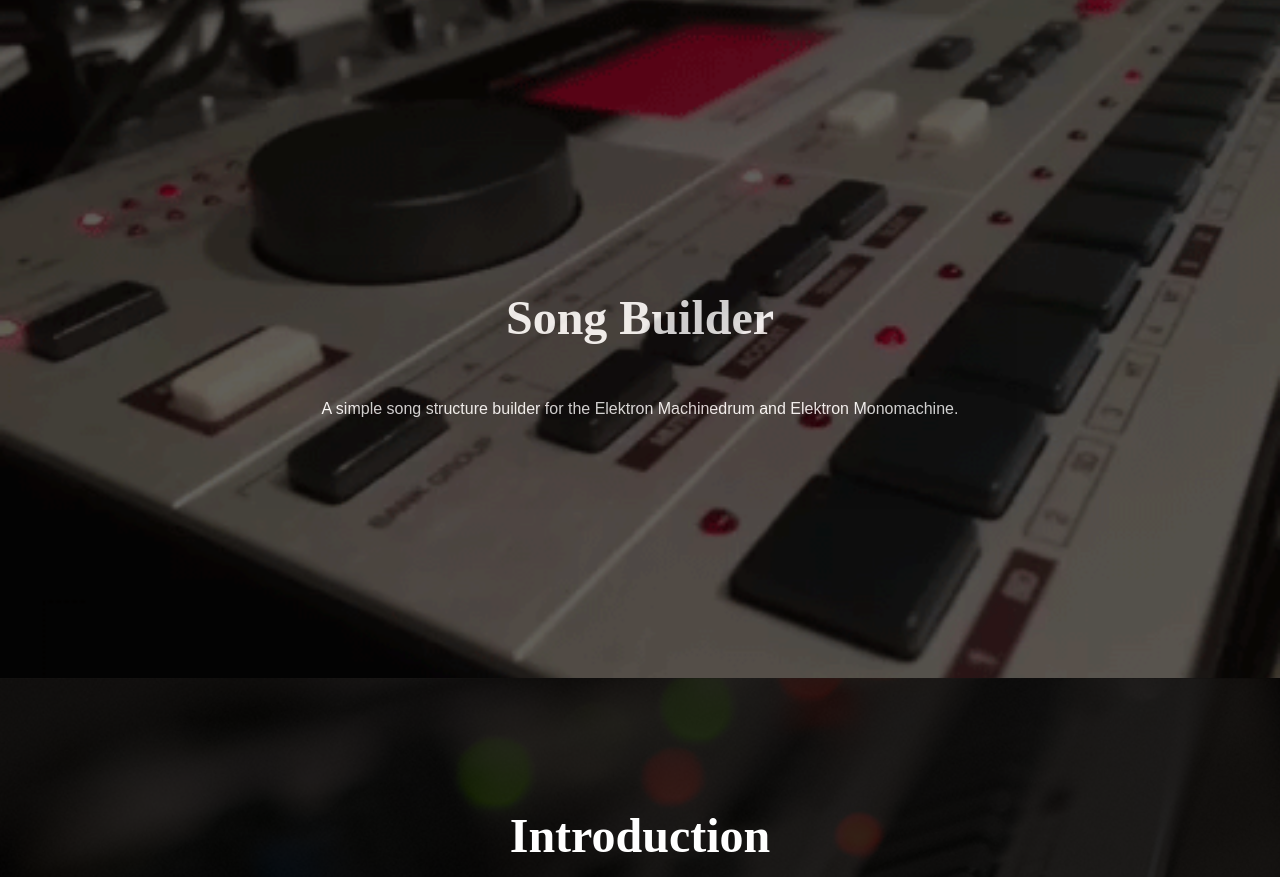
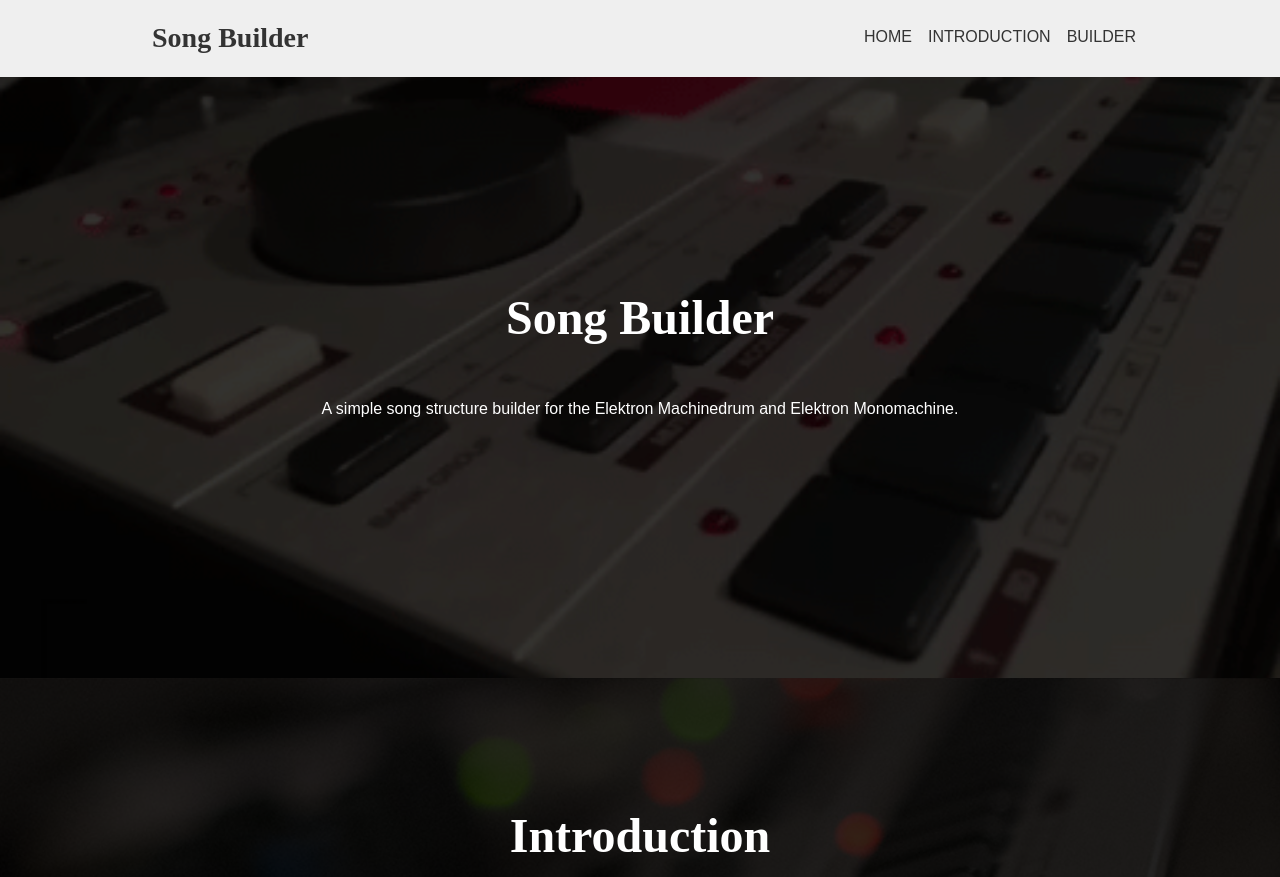
Before and after one commit to mitchellshelton/song-builder, a PHP site: page / in a window 1280 px wide. Shown: the top 877 px of the page. Run offline with PHP 8.4, Linux system fonts and the light colour scheme; some web fonts are replaced.

Commit message:
removed scrollr plugin and added navigation

```diff
--- a/index.php
+++ b/index.php
@@ -12,48 +12,41 @@
 
 <a href="#main" class="skip-link" id="skip-to-main">Skip to main content</a>
 
-<header id="header" class="header"
-  data-top="opacity: 0"
-  data--50p-bottom="opacity: 1; margin-bottom: 3em;"
-  data-anchor-target="#title-slide"
->
+<div id="home"></div>
+<header id="header" class="header">
   <div class="header-content">
-    <h1 class="site-title">Song Builder</h1>
+    <h1 class="site-title"><a href="#home">Song Builder</a></h1>
+    <div class="navigation-toggle"><a href="#">Menu</a></div>
+    <div class="navigation">
+      <ul class="navigation-list">
+        <li class="navigation-item"><a class="navigation-link" href="#home">Home</a></li>
+        <li class="navigation-item"><a class="navigation-link" href="#intro-section">Introduction</a></li>
+        <li class="navigation-item"><a class="navigation-link" href="#builder-section">Builder</a></li>
+      </ul>
+    </div>
   </div>
 </header>
 
 <main id="main" class="main">
 
-  <section id="title-slide" class="title-slide">
-    <div class="title-slide-background">
-    <div class="title-slide-container"
-      data-center="opacity: 1"
-      data-top="opacity: 0"
-      data-anchor-target="#title-slide h2"
-    >
-      <div class="title-slide-content">
-        <h2 class="title-slide-title">Song Builder</h2>
-        <div class="title-slide-description">
+  <section id="title-section" class="title-section">
+    <div class="title-section-background">
+      <div class="title-section-content">
+        <h2 class="title-section-title">Song Builder</h2>
+        <div class="title-section-description">
           <p>
             A simple song structure builder for the Elektron Machinedrum and Elektron Monomachine.
           </p>
         </div>
       </div>
     </div>
-    </div>
   </section>
 
-  <section id="intro-slide" class="intro-slide">
-    <div class="intro-slide-background">
-    <div class="intro-slide-container">
-      <div class="intro-slide-content"
-        data-top="opacity: 1;"
-        data-center="opacity: 1"
-        data--400-bottom="opacity: 0;"
-        data-anchor-target="#intro-slide .intro-slide-description"
-      >
-        <h2 class="intro-slide-title">Introduction</h2>
-        <div class="intro-slide-description">
+  <section id="intro-section" class="intro-section">
+    <div class="intro-section-background">
+      <div class="intro-section-content">
+        <h2 class="intro-section-title">Introduction</h2>
+        <div class="intro-section-description">
           <p>
             Lorem ipsum dolor sit amet, consectetur adipiscing elit. Phasellus non cursus sapien,
             et cursus risus. Duis in tincidunt ipsum, vitae sodales lectus. Quisque iaculis ante
@@ -93,37 +86,28 @@
           </p>
         </div>
       </div>
-
-    </div>
     </div>
   </section>
 
-  <section id="builder-slide" class="builder-slide">
-    <div class="builder-slide-background">
-    <div class="builder-slide-container">
-      <div class="builder-slide-content">
-        <h2 class="builder-slide-title">Builder</h2>
+  <section id="builder-section" class="builder-section">
+    <div class="builder-section-background">
+      <div class="builder-section-content">
+        <h2 class="builder-section-title">Builder</h2>
         <div class="builder-wrapper">
           <div class="builder"></div>
         </div>
       </div>
     </div>
-    </div>
   </section>
 
-  <div class="main-content">
-  </div>
 </main>
 
 <footer id="footer" class="footer">
   <div class="footer-content">
-    <p class="footer-copyright">&copy;2015 Mitchell R.K. Shelton</p>
+    <p class="footer-copyright">&copy;<?php print date('Y'); ?> Mitchell R.K. Shelton</p>
   </div>
 </footer>
 
 <script data-main="js/script" src="js/require.js"></script>
-<!--[if lt IE 9]>
-<script type="text/javascript" src="js/lib/ie/skrollr.ie.min.js"></script>
-<![endif]-->
 </body>
 </html>
--- a/js/app/main.js
+++ b/js/app/main.js
@@ -2,8 +2,22 @@
 main();
 
 function main() {
+  // Page setup
+  setup();
   // Run the builder
   builder();
+}
+
+function setup() {
+  // jQuery Actions
+  jQuery(document).ready(function ($) {
+
+    $('.navigation-toggle a').click(function() {
+      $('.navigation').toggleClass('hidden');
+      return false;
+    });
+
+  });
 }
 
 function builder() {
--- a/js/lib/ie/skrollr.ie.min.js
+++ /dev/null
@@ -1,2 +0,0 @@
-/*! skrollr-ie 1.0.3 (2014-04-30) | Alexander Prinzhorn - https://github.com/Prinzhorn/skrollr-ie | Free to use under terms of MIT license */
-(function(e,t){"use strict";var r=/hsla?\(\s*(-?[\d.]+)\s*,\s*(-?[\d.]+)%\s*,\s*(-?[\d.]+)%.*?\)/g,s=/rgba?\(\s*(-?[\d.]+%?)\s*,\s*(-?[\d.]+%?)\s*,\s*(-?[\d.]+%?).*?\)/g,o=/^#[^\s]+$/,l=t.setStyle;t.setStyle=function(e,t,o){l.apply(this,arguments);var a,i=e.style;if("opacity"===t)return i.zoom=1,o>=1&&i.removeAttribute?i.removeAttribute("filter"):i.filter="alpha(opacity="+100*o+")",void 0;if(o.indexOf("hsl")>-1&&(a=!1,o=o.replace(r,function(e,t,r,s){return a=!0,n.hsl(parseFloat(t),parseFloat(r),parseFloat(s))}),a))try{i[t]=o}catch(u){}else if(o.indexOf("rgb")>-1&&(a=!1,o=o.replace(s,function(e,t,r,s){return a=!0,t=parseFloat(t,10),r=parseFloat(r,10),s=parseFloat(s,10),e.indexOf("%")>-1&&(t=255*(t/100),r=255*(r/100),s=255*(s/100)),n.rgb(0|t,0|r,0|s)}),a))try{i[t]=o}catch(u){}else;};var n={hsl:function(e,t,r,s){return e%=360,e/=60,r/=100,t=[r+=t*=(.5>r?r:1-r)/100,r-2*e%1*t,r-=t*=2,r,r+e%1*t,r+t],s=[t[~~e%6],t[(16|e)%6],t[(8|e)%6]],n.rgb(parseInt(255*s[0],10),parseInt(255*s[1],10),parseInt(255*s[2],10))},rgb:function(e,t,r){return"#"+((256+e<<8|t)<<8|r).toString(16).slice(1)}};e.querySelector=e.querySelector||function(t){if(!o.test(t))throw'Unsupported selector "'+t+'". The querySelector polyfill only works for IDs.';return e.getElementById(t.substr(1))}})(document,window.skrollr);
--- a/style/sass/_variables.scss
+++ b/style/sass/_variables.scss
@@ -13,7 +13,7 @@ $base-font-size: 16;
 }
 
 // Breakpoints
-$bp-tiny: px-to-em(500);
+$bp-tiny: px-to-em(525);
 $bp-small: px-to-em(960);
 $bp-med: px-to-em(1060);
 
--- a/style/sass/layout/_main.scss
+++ b/style/sass/layout/_main.scss
@@ -21,7 +21,6 @@ body {
 
 }
 
-// Testing skrollr stuff
 .header {
   background-color: $c-off-white;
   color: $c-off-black;
@@ -37,9 +36,89 @@ body {
   max-width: 1024px;
 }
 
-.title-slide-background,
-.intro-slide-background,
-.builder-slide-background,
+.site-title {
+  float: left;
+  padding-left: 1em;
+  a {
+    @include fontsize(28);
+    @extend %serif;
+    @extend %bold;
+    text-decoration: none;
+    color: $c-off-black;
+  }
+  @include breakpoint($bp-tiny) {
+
+    a {
+      @include fontsize(28);
+    }
+  }
+}
+
+.navigation-toggle {
+  float: right;
+  line-height: 5;
+  margin-right: 1em;
+  a {
+    text-decoration: none;
+    text-transform: uppercase;
+    color: $c-off-black;
+  }
+  @include breakpoint($bp-tiny) {
+    display: none;
+  }
+}
+
+.navigation {
+  @include breakpoint($bp-tiny) {
+    float: right;
+  }
+  &.hidden {
+    display: none;
+    @include breakpoint($bp-tiny) {
+      display: block;
+    }
+  }
+}
+
+.navigation-list {
+  margin: 0;
+  padding: 0;
+  clear: both;
+  @include breakpoint($bp-tiny) {
+    clear: none;
+    display: block;
+  }
+}
+
+.navigation-item {
+  list-style-type: none;
+  margin-right: 1em;
+  @include breakpoint($bp-tiny) {
+    float: left;
+    padding: 1.5em 0;
+  }
+}
+
+.navigation-link {
+  text-align: center;
+  text-decoration: none;
+  text-transform: uppercase;
+  color: $c-off-black;
+  display: block;
+  padding: 1em;
+  &:hover {
+    @include transition();
+    color: $c-black;
+  }
+  @include breakpoint($bp-tiny) {
+    padding: 0;
+    text-align: left;
+  }
+}
+
+.title-section-background,
+.intro-section-background,
+.builder-section-background,
 .footer-background {
   background-position: center center;
   background-repeat: no-repeat;
@@ -49,21 +128,21 @@ body {
   width: 100%;
 }
 
-.title-slide-background {
+.title-section-background {
   background-image: url('../images/elektron-anim-01.gif');
 }
 
-.intro-slide-background {
+.intro-section-background {
   background-image: url('../images/elektron-bg-02.jpg');
 }
 
-.builder-slide-background {
+.builder-section-background {
   background-image: url('../images/elektron-bg-05.jpg');
 }
 
-.title-slide-content,
-.intro-slide-content,
-.builder-slide-content {
+.title-section-content,
+.intro-section-content,
+.builder-section-content {
   background-color: $c-black;
   background-color: rgba($c-black, 0.8);
   color: $c-white;
@@ -74,18 +153,17 @@ body {
   }
 }
 
-.intro-slide-content,
-.builder-slide-content {
+.intro-section-content,
+.builder-section-content {
   padding: 1em;
   @include breakpoint($bp-tiny) {
     padding: 5em;
   }
 }
 
-.site-title,
-.title-slide-title,
-.intro-slide-title,
-.builder-slide-title {
+.title-section-title,
+.intro-section-title,
+.builder-section-title {
   @include fontsize(32);
   @extend %serif;
   @extend %bold;
@@ -103,7 +181,7 @@ body {
   }
 }
 
-.intro-slide-description {
+.intro-section-description {
   text-align: left;
   line-height: 1.8;
   margin: 0 auto;
--- a/style/style.css
+++ b/style/style.css
@@ -703,10 +703,9 @@ optgroup::-moz-focus-inner {
   position: absolute;
   width: 1px; }
 
-.site-title,
-.title-slide-title,
-.intro-slide-title,
-.builder-slide-title {
+.site-title a, .title-section-title,
+.intro-section-title,
+.builder-section-title {
   font-family: 'RobotoSlab', serif;
   -webkit-font-smoothing: antialiased; }
 
@@ -714,10 +713,9 @@ body {
   font-family: 'MartelSans', sans-serif;
   -webkit-font-smoothing: antialiased; }
 
-.skip-link:focus, .site-title,
-.title-slide-title,
-.intro-slide-title,
-.builder-slide-title {
+.skip-link:focus, .site-title a, .title-section-title,
+.intro-section-title,
+.builder-section-title {
   font-weight: 900; }
 
 .skip-link:focus {
@@ -793,9 +791,75 @@ body {
   width: 100%;
   max-width: 1024px; }
 
-.title-slide-background,
-.intro-slide-background,
-.builder-slide-background,
+.site-title {
+  float: left;
+  padding-left: 1em; }
+  .site-title a {
+    font-size: 28px;
+    font-size: 1.75rem;
+    text-decoration: none;
+    color: #333333; }
+  @media (min-width: 32.8125em) {
+    .site-title a {
+      font-size: 28px;
+      font-size: 1.75rem; } }
+
+.navigation-toggle {
+  float: right;
+  line-height: 5;
+  margin-right: 1em; }
+  .navigation-toggle a {
+    text-decoration: none;
+    text-transform: uppercase;
+    color: #333333; }
+  @media (min-width: 32.8125em) {
+    .navigation-toggle {
+      display: none; } }
+
+@media (min-width: 32.8125em) {
+  .navigation {
+    float: right; } }
+.navigation.hidden {
+  display: none; }
+  @media (min-width: 32.8125em) {
+    .navigation.hidden {
+      display: block; } }
+
+.navigation-list {
+  margin: 0;
+  padding: 0;
+  clear: both; }
+  @media (min-width: 32.8125em) {
+    .navigation-list {
+      clear: none;
+      display: block; } }
+
+.navigation-item {
+  list-style-type: none;
+  margin-right: 1em; }
+  @media (min-width: 32.8125em) {
+    .navigation-item {
+      float: left;
+      padding: 1.5em 0; } }
+
+.navigation-link {
+  text-align: center;
+  text-decoration: none;
+  text-transform: uppercase;
+  color: #333333;
+  display: block;
+  padding: 1em; }
+  .navigation-link:hover {
+    transition: all 0.3s ease;
+    color: #000000; }
+  @media (min-width: 32.8125em) {
+    .navigation-link {
+      padding: 0;
+      text-align: left; } }
+
+.title-section-background,
+.intro-section-background,
+.builder-section-background,
 .footer-background {
   background-position: center center;
   background-repeat: no-repeat;
@@ -804,48 +868,46 @@ body {
   height: 100%;
   width: 100%; }
 
-.title-slide-background {
+.title-section-background {
   background-image: url("../images/elektron-anim-01.gif"); }
 
-.intro-slide-background {
+.intro-section-background {
   background-image: url("../images/elektron-bg-02.jpg"); }
 
-.builder-slide-background {
+.builder-section-background {
   background-image: url("../images/elektron-bg-05.jpg"); }
 
-.title-slide-content,
-.intro-slide-content,
-.builder-slide-content {
+.title-section-content,
+.intro-section-content,
+.builder-section-content {
   background-color: #000000;
   background-color: rgba(0, 0, 0, 0.8);
   color: #ffffff;
   text-align: center;
   padding: 10em 1em 10em 1em; }
-  @media (min-width: 31.25em) {
-    .title-slide-content,
-    .intro-slide-content,
-    .builder-slide-content {
+  @media (min-width: 32.8125em) {
+    .title-section-content,
+    .intro-section-content,
+    .builder-section-content {
       padding: 15em 5em 15em 5em; } }
 
-.intro-slide-content,
-.builder-slide-content {
+.intro-section-content,
+.builder-section-content {
   padding: 1em; }
-  @media (min-width: 31.25em) {
-    .intro-slide-content,
-    .builder-slide-content {
+  @media (min-width: 32.8125em) {
+    .intro-section-content,
+    .builder-section-content {
       padding: 5em; } }
 
-.site-title,
-.title-slide-title,
-.intro-slide-title,
-.builder-slide-title {
+.title-section-title,
+.intro-section-title,
+.builder-section-title {
   font-size: 32px;
   font-size: 2rem; }
-  @media (min-width: 31.25em) {
-    .site-title,
-    .title-slide-title,
-    .intro-slide-title,
-    .builder-slide-title {
+  @media (min-width: 32.8125em) {
+    .title-section-title,
+    .intro-section-title,
+    .builder-section-title {
       font-size: 48px;
       font-size: 3rem; } }
 
@@ -853,12 +915,12 @@ body {
   font-size: 24px;
   font-size: 1.5rem;
   text-align: center; }
-  @media (min-width: 31.25em) {
+  @media (min-width: 32.8125em) {
     .site-title {
       text-align: left;
       padding-left: 1em; } }
 
-.intro-slide-description {
+.intro-section-description {
   text-align: left;
   line-height: 1.8;
   margin: 0 auto;
```
Also changed, not shown: js/script.js (+2 -6 lines), js/lib/skrollr.min.js (deleted), 1 other file.
